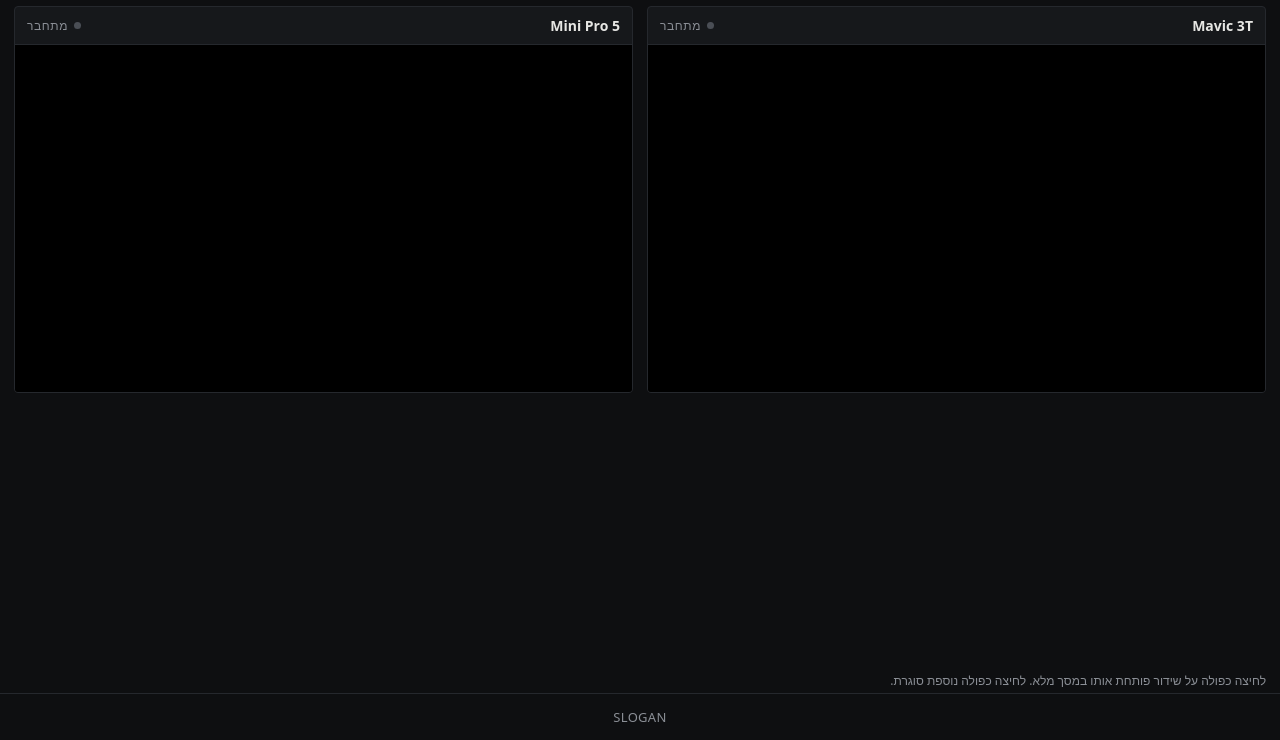
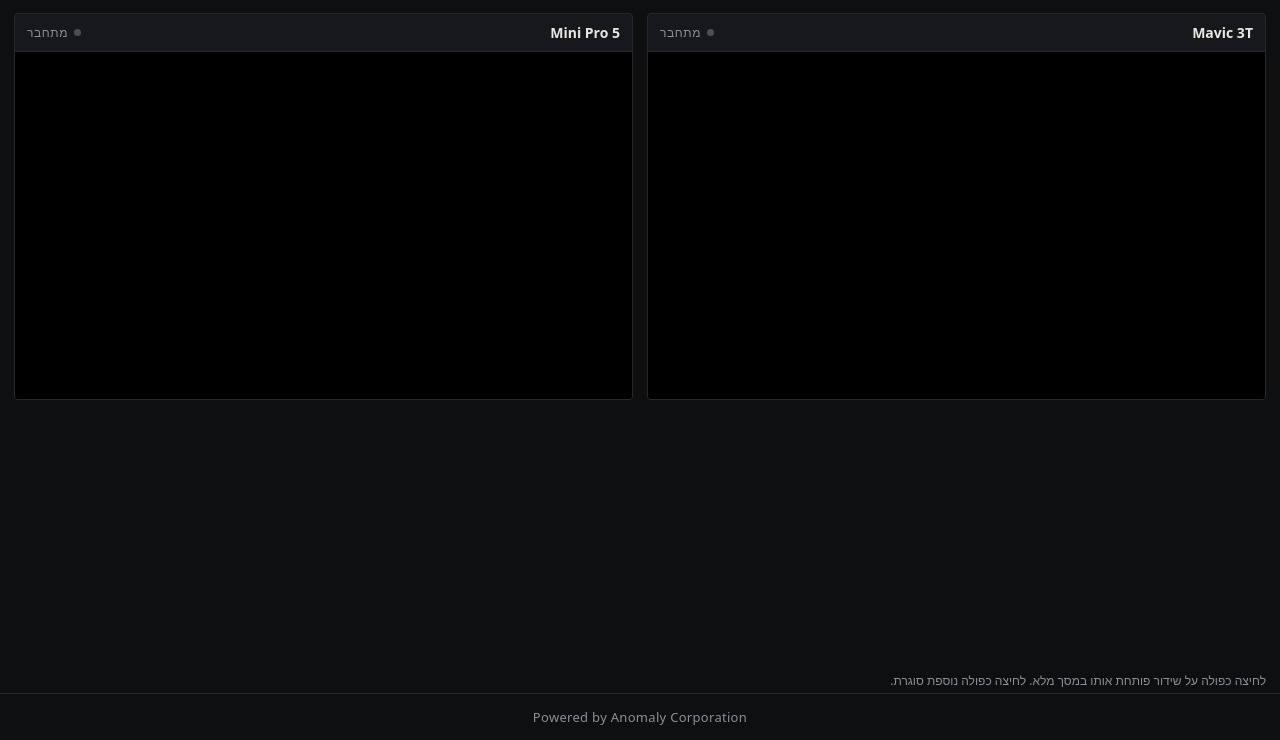
Before and after one commit to o2hoffman-hash/drone-live, a plain HTML site: page index.html in a window 1280 px wide. Shown: the part 60-800 px from the top of the page. Drawn offline with Linux system fonts and the light colour scheme.

Commit message:
Add Anomaly Corporation logo and footer
Co-Authored-By: Claude Opus 5.5 <noreply@anthropic.com>
Claude-Session: https://claude.ai/code/session_01R8z1ArEsrKtNNCAEJxuM7t

```diff
--- a/index.html
+++ b/index.html
@@ -78,7 +78,7 @@
 
 <header>
   <div class="brand">
-    <!-- להחליף ל-logo.png האמיתי -->
+
     <img src="logo.png" alt="" onerror="this.remove()">
     <span class="name">שידור חי</span>
   </div>
@@ -100,8 +100,7 @@
 <p class="hint">לחיצה כפולה על שידור פותחת אותו במסך מלא. לחיצה כפולה נוספת סוגרת.</p>
 
 <footer>
-  <!-- להחליף לסלוגן של "הבית שלי" -->
-  <span id="slogan">SLOGAN</span>
+  <span id="slogan">Powered by Anomaly Corporation</span>
 </footer>
 
 <script>
```
Also changed, not shown: logo.png (added).
